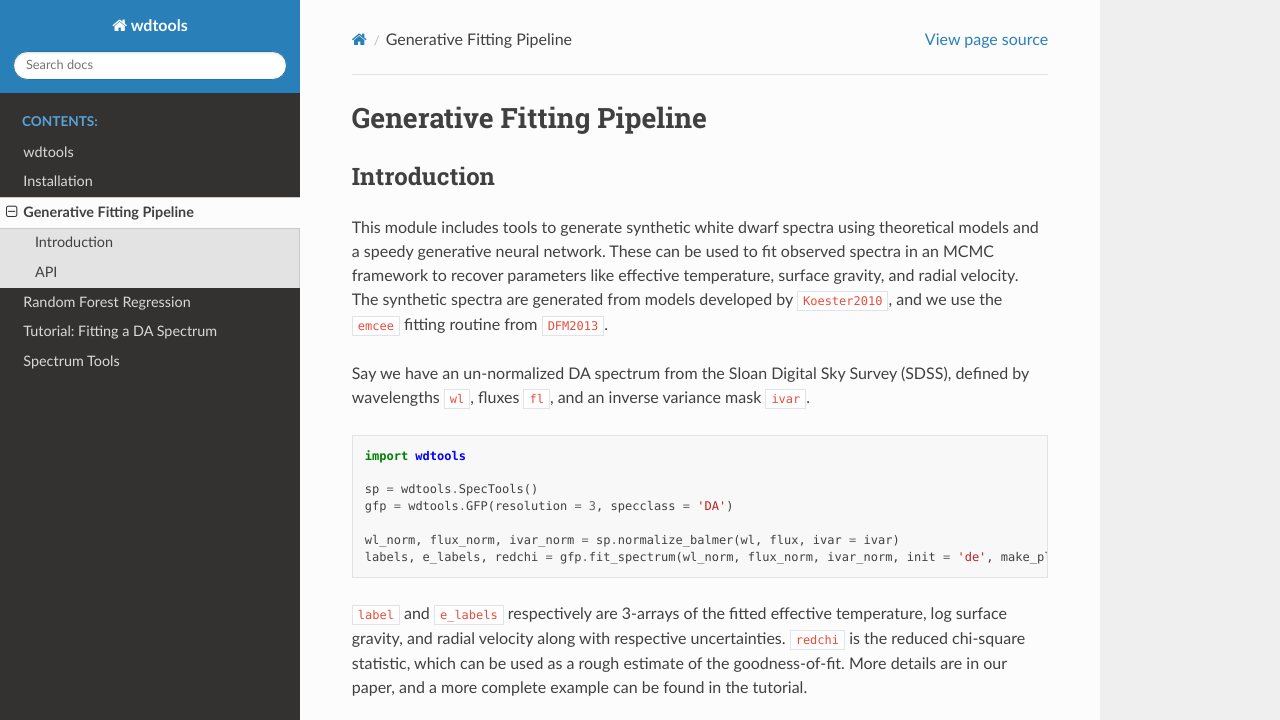
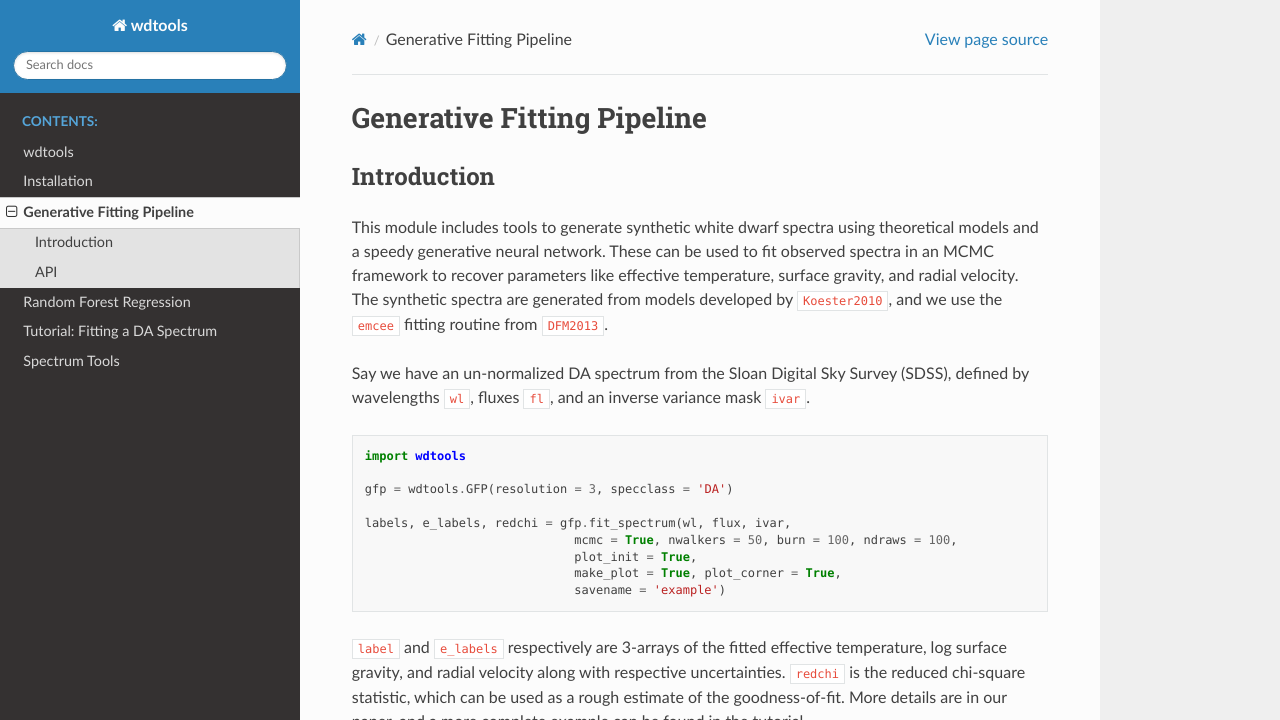
Before and after one commit to vedantchandra/wdtools, a Sphinx documentation site: the page built from docs/gfp.rst, in a window 1280 px wide and 1227 px high, cut to the strip 0-720 px from the top of the window. Built offline with Sphinx 7.4.7 and the Read the Docs theme 2.0.0, drawn with Linux system fonts in a browser that asks for light colours; cross-references to code outside the pages are shown as plain code.

```diff
--- a/docs/gfp.rst
+++ b/docs/gfp.rst
@@ -14,11 +14,13 @@ Say we have an un-normalized DA spectrum from the Sloan Digital Sky Survey (SDSS
 
    import wdtools
 
-   sp = wdtools.SpecTools()
    gfp = wdtools.GFP(resolution = 3, specclass = 'DA')
 
-   wl_norm, flux_norm, ivar_norm = sp.normalize_balmer(wl, flux, ivar = ivar)
-   labels, e_labels, redchi = gfp.fit_spectrum(wl_norm, flux_norm, ivar_norm, init = 'de', make_plot = True)
+   labels, e_labels, redchi = gfp.fit_spectrum(wl, flux, ivar,
+                                mcmc = True, nwalkers = 50, burn = 100, ndraws = 100,
+                                plot_init = True,
+                                make_plot = True, plot_corner = True,
+                                savename = 'example')
 
 ``label`` and ``e_labels`` respectively are 3-arrays of the fitted effective temperature, log surface gravity, and radial velocity along with respective uncertainties. ``redchi`` is the reduced chi-square statistic, which can be used as a rough estimate of the goodness-of-fit. More details are in our paper, and a more complete example can be found in the tutorial.
 
```
Also changed, not shown: README.md (+3 -4 lines).
